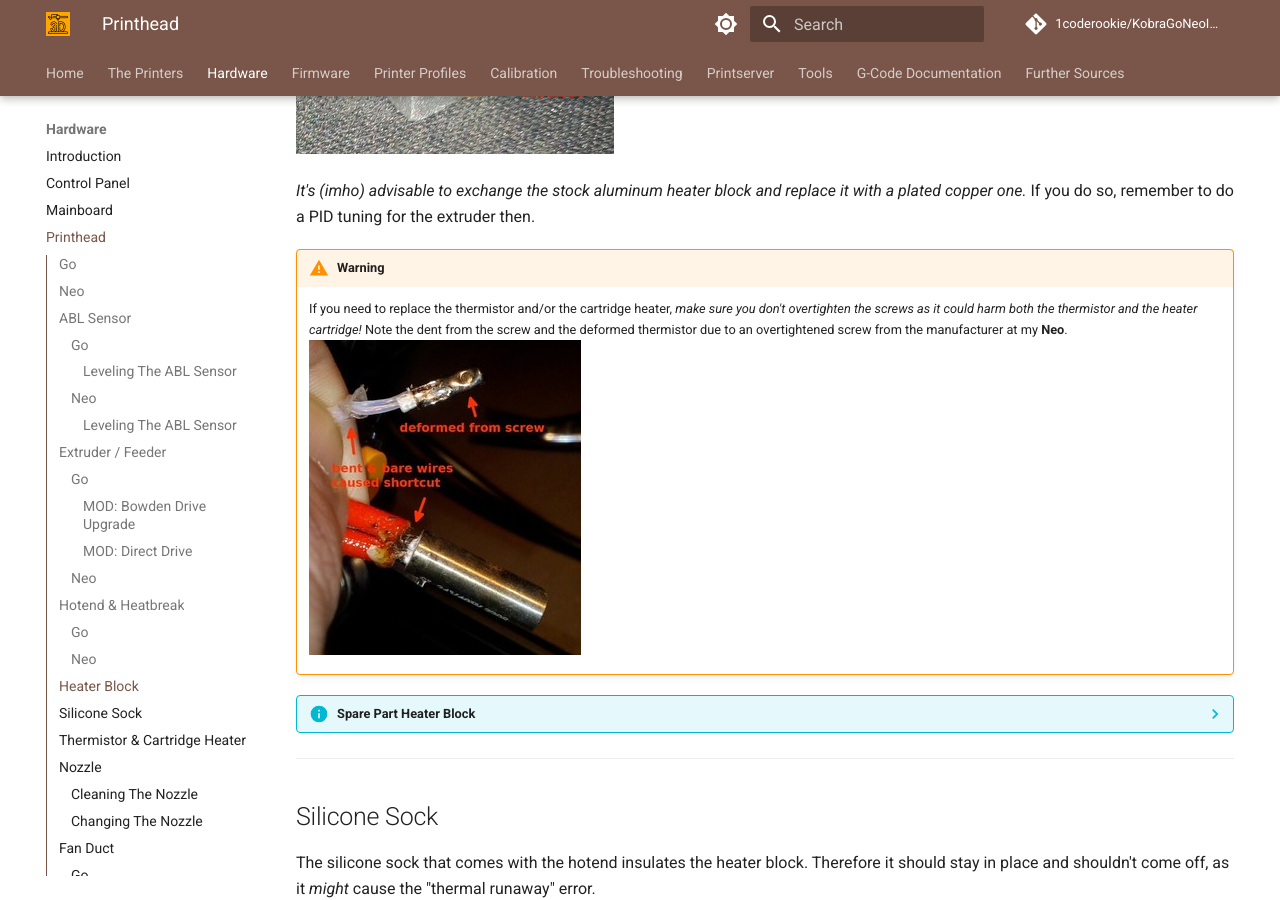
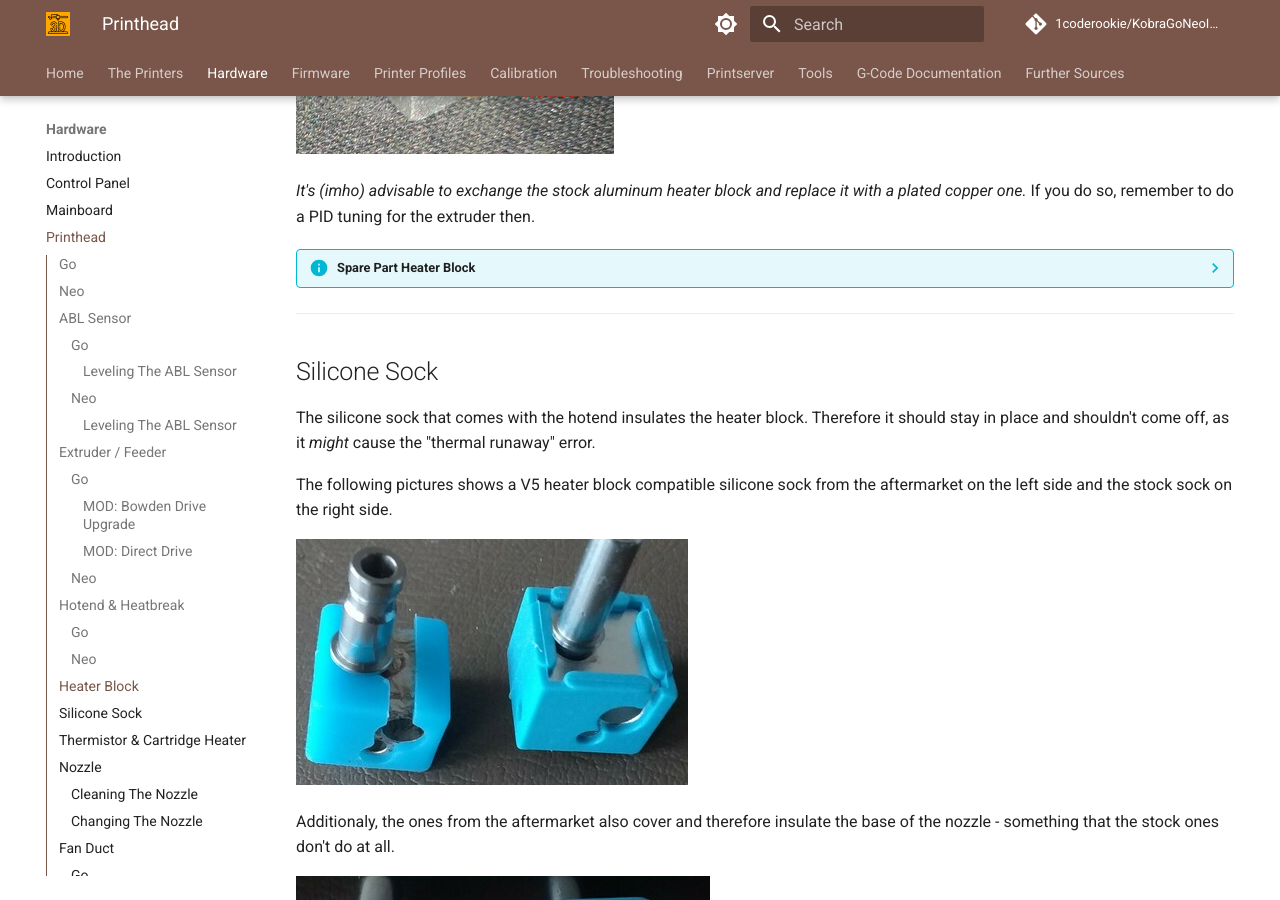
Before and after one commit to 1coderookie/KobraGoNeoInsights, an MkDocs documentation site: the page built from docs/hardware/printhead.md, in a window 1280 px wide and 900 px high, scrolled down 15339 px. Built offline with MkDocs 1.6.1 and Material for MkDocs 9.7.7, drawn with Linux system fonts in a browser that asks for light colours; comment, search, counter and statistics services are not loaded; some of the changed text lies outside the part shown.

Commit message:
Update printhead.md

```diff
--- a/docs/hardware/printhead.md
+++ b/docs/hardware/printhead.md
@@ -6,7 +6,7 @@
 |:---------------|
 | **Go**: Bowden Drive |
 | **Neo**: Direct Drive |
-| Thermistor: 24V, 100K NTC, ATC Semitec 104GT-2/104NT-4-R025H42G type, capsuled, dimensions 3x6mm, ~150cm cable length |
+| Thermistor: 24V, 100k NTC, ATC Semitec 104GT-2/104NT-4-R025H42G type, capsuled, dimensions 3x6mm, ~150cm cable length |
 | Heater cartridge: 24V, 40W, ~14.5Ohm, dimensions 6x18mm, ~150cm cable length |
 | Nozzle: E3D V6 type |
 | Heater block: E3D V5 type |
@@ -311,14 +311,14 @@
 
 *It's (imho) advisable to exchange the stock aluminum heater block and replace it with a plated copper one.* If you do so, remember to do a PID tuning for the extruder then.
 
-!!! warning
-
-    If you need to replace the thermistor and/or the cartridge heater, *make sure you don't overtighten the screws as it could harm both the thermistor and the heater cartridge!* Note the dent from the screw and the deformed thermistor due to an overtightened screw from the manufacturer at my **Neo**. <br> ![Deformed thermistor due to an overtightened screw](../assets/images/head_therm-cart-broken_web.jpg)
-
 ??? info "Spare Part Heater Block"
 
     If you need a new heater block, you can just get yourself a regular V5 compatible one. It might be smart to not get the cheapest one available as they sometimes lack of precision and therefore may cause problems with leaking filament.
+
     Usually the heater blocks are made of aluminum, but you can also get them made of plated copper (which I personally use and highly recommend) as shown in the following picture. <br> ![V5 plated copper](../assets/images/head_heaterblock-v5-copper_web.jpg)
+
+    There are also ceramic heater blocks on the market which come with M6 threads - those ones can be used as well. However, as they come with an inbuilt heating element (24V, 55W) and an inbuilt thermistor (100k, most likely a "Generous 3950" type) and usually cables which aren't long enough for these printers and lack the belonging plugs as well, further tinkering is necessary to get these ones installed.
+
     Remember to do a PID tuning for the extruder every time you changed parts at your hotend.
 
 ---
```
Also changed, not shown: other parts of docs/hardware/printhead.md (+10 -0 lines).
